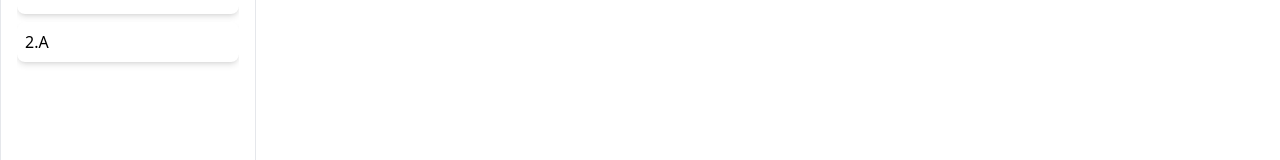
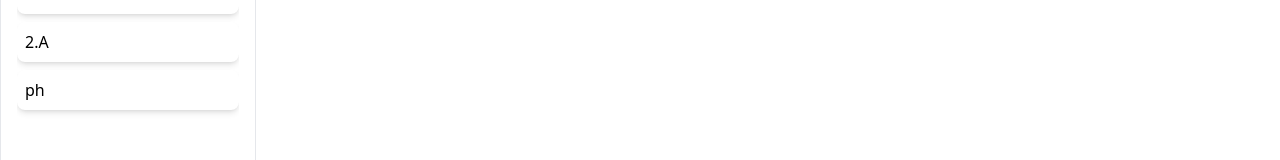
Before and after one commit to Mads866f/PL-project, a Next.js app: page /admin in a window 1280 px wide. Shown: the part 207-367 px from the top of the page. Built offline with nearby package versions, Linux system fonts and the light colour scheme.

Commit message:
fuck NEXT. updated it and now client components works

```diff
--- a/package.json
+++ b/package.json
@@ -9,9 +9,10 @@
     "lint": "next lint"
   },
   "dependencies": {
-    "d3": "^7.9.0",
-    "next": "14.1.4",
+    "chart.js": "^4.4.2",
+    "next": "14.2.3",
     "react": "^18",
+    "react-chartjs-2": "^5.2.0",
     "react-dom": "^18"
   },
   "devDependencies": {
--- a/src/app/components/AdminDashboard.js
+++ b/src/app/components/AdminDashboard.js
@@ -1,12 +1,12 @@
 import React from "react";
 import AdminHeader from "./Adminheader"
-import Classselector from "./Classselector"
+import ClassColumn from "./classColumn";
 
 const AdminDashboard = () => {
   return (
     <div className="flex flex-wrap">
     <AdminHeader/>
-    <Classselector/>
+    <ClassColumn/>
   </div>
   );
 };
--- a/src/app/components/Classselector.jsx
+++ b/src/app/components/ClassColumn.jsx
@@ -1,8 +1,9 @@
 import React from 'react';
+import Groups from './Groups';
 
-const Column = () => {
+const ClassColumn = () => {
   const title = "Klasser";
-  const entries = ["1.B", "3.A", "2.A"];
+  const entries = ["1.B", "3.A", "2.A","ph"];
 
   return (
     <div className="w-full md:w-1/5 p-4 border">
@@ -11,14 +12,11 @@ const Column = () => {
         <h2 className="text-lg font-semibold mb-4">{title}</h2>
         {/* Entries */}
         {entries.map((entry, index) => (
-          <div key={index} className="bg-white rounded-lg shadow-md p-2 mb-2">
-            {/* Entry content */}
-            <p>{entry}</p>
-          </div>
+            <Groups key={index} groupName={entry}/>
         ))}
       </div>
     </div>
   );
 };
 
-export default Column;
+export default ClassColumn;
--- /dev/null
+++ b/src/app/components/Groups.jsx
@@ -0,0 +1,25 @@
+"use client";
+import React, { useState } from "react";
+
+const Groups = ({ index, groupName }) => {
+    const [showMembers, setShowMembers] = useState(false);
+
+    const toggleShowMembers = () => {
+        setShowMembers(!showMembers);
+    };
+
+    return (
+        <div className="bg-white hover:bg-gray-200 rounded-lg shadow-md p-2 mb-2" onClick={toggleShowMembers}>
+            <p>{groupName}</p>
+            {showMembers && (
+                <ul>
+                    <li>Sub-item 1</li>
+                    <li>Sub-item 2</li>
+                    <li>Sub-item 3</li>
+                </ul>
+            )}
+        </div>
+    );
+};
+
+export default Groups;
--- a/src/app/layout.js
+++ b/src/app/layout.js
@@ -10,8 +10,9 @@ export const metadata = {
 
 export default function RootLayout({ children }) {
   return (
-    <html lang="en">
-    {children}
-    </html>
-  );
+          <html>
+           <body>
+             {children}
+           </body></html>
+  )
 }
--- /dev/null
+++ b/src/app/testfolder/components/Counter.jsx
@@ -0,0 +1,14 @@
+'use client'
+
+import { useState } from 'react'
+
+export default function Counter() {
+    const [count, setCount] = useState(0)
+
+    return (
+        <div>
+            <p>You clicked {count} times</p>
+            <button onClick={() => setCount(count + 1)}>Click me</button>
+        </div>
+    )
+}
--- /dev/null
+++ b/src/app/testfolder/page.js
@@ -0,0 +1,8 @@
+import Counter from "@/app/testfolder/components/Counter";
+
+
+export default function testfolder() {
+    return (
+        <Counter/>
+    );
+}
```
Also changed, not shown: 1 other file (tests, documents, lock files or other folders).
